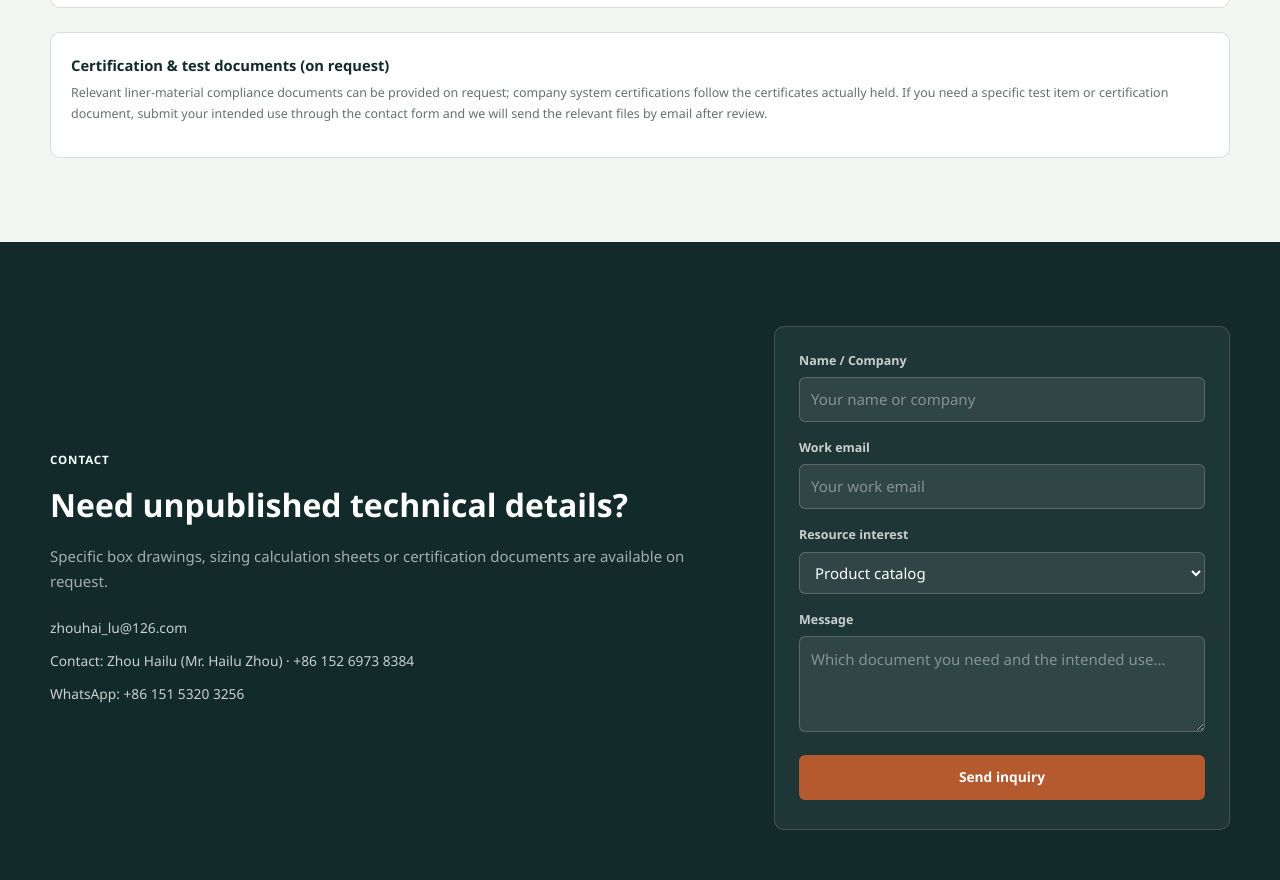
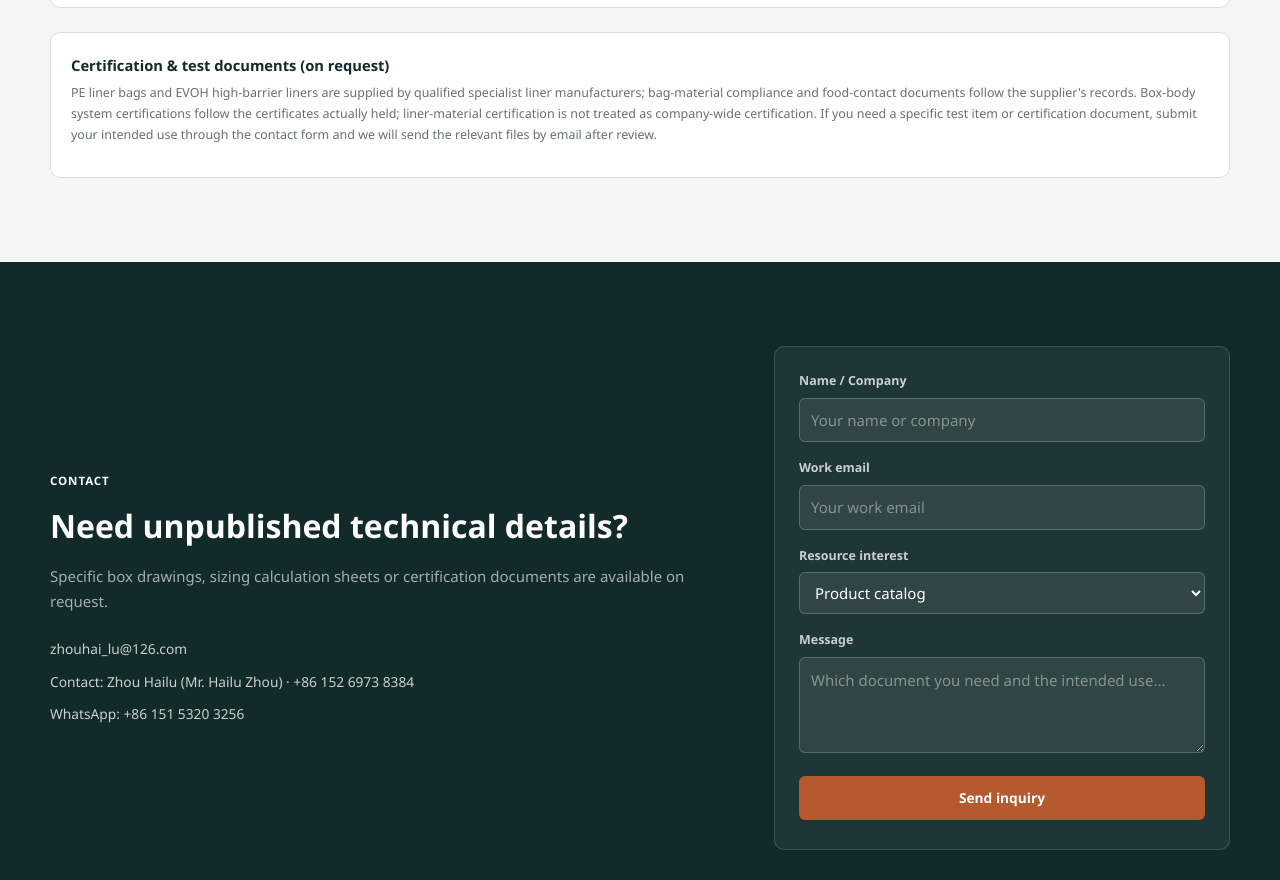
Before and after one commit to tengchengibc-hash/tengcheng-website, a plain HTML site: page en/resources.html in a window 1280 px wide. Shown: the part 1718-2598 px from the top of the page. Drawn offline with Linux system fonts and the light colour scheme.

Commit message:
docs(en-resources): liner supplier wording; liner certification not company-wide certification

```diff
--- a/en/resources.html
+++ b/en/resources.html
@@ -62,7 +62,7 @@
 
     <div class="source-card" style="margin-top:24px">
       <h3>Certification & test documents (on request)</h3>
-      <p>Relevant liner-material compliance documents can be provided on request; company system certifications follow the certificates actually held. If you need a specific test item or certification document, submit your intended use through the contact form and we will send the relevant files by email after review.</p>
+      <p>PE liner bags and EVOH high-barrier liners are supplied by qualified specialist liner manufacturers; bag-material compliance and food-contact documents follow the supplier's records. Box-body system certifications follow the certificates actually held; liner-material certification is not treated as company-wide certification. If you need a specific test item or certification document, submit your intended use through the contact form and we will send the relevant files by email after review.</p>
     </div>
   </div>
 </section>
```
